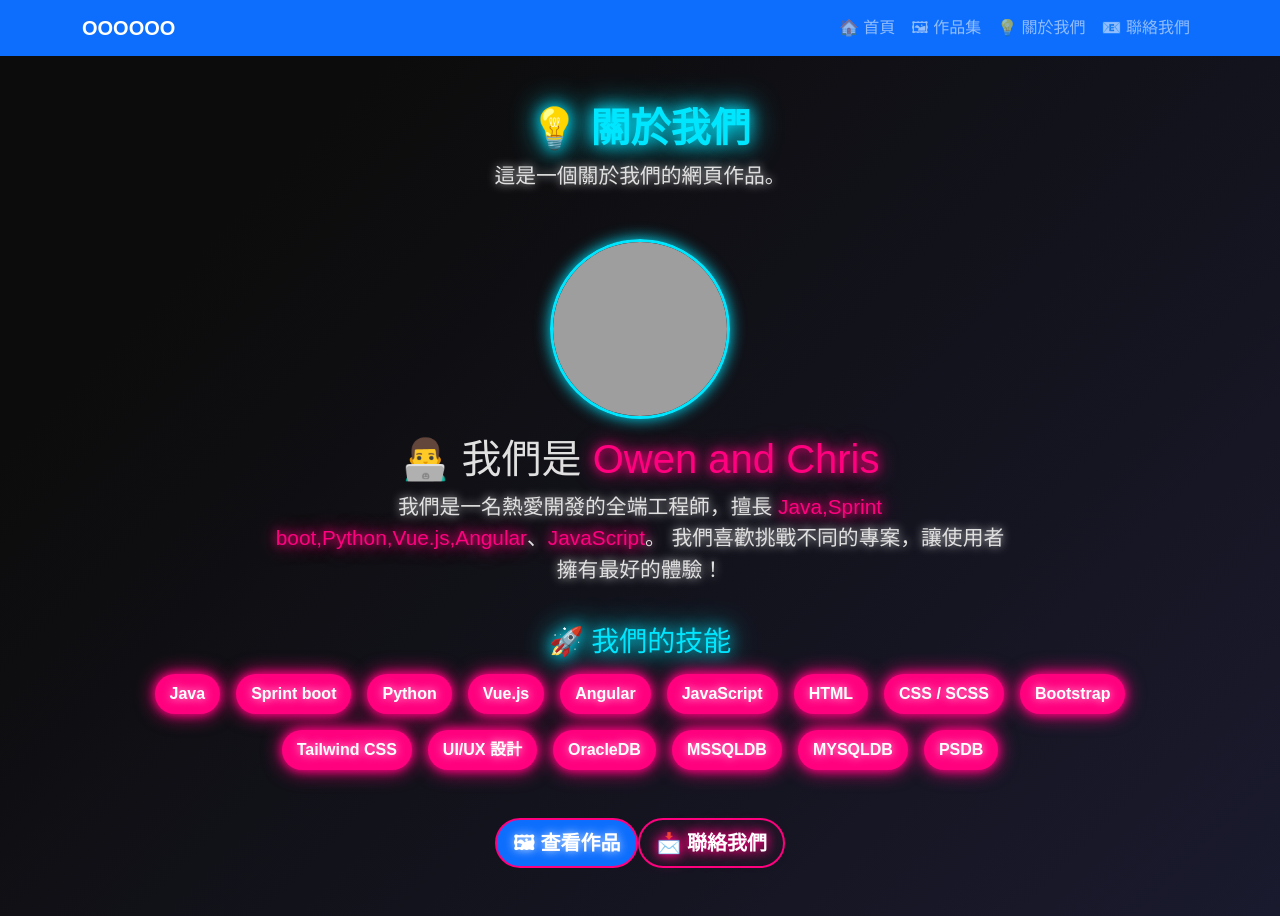
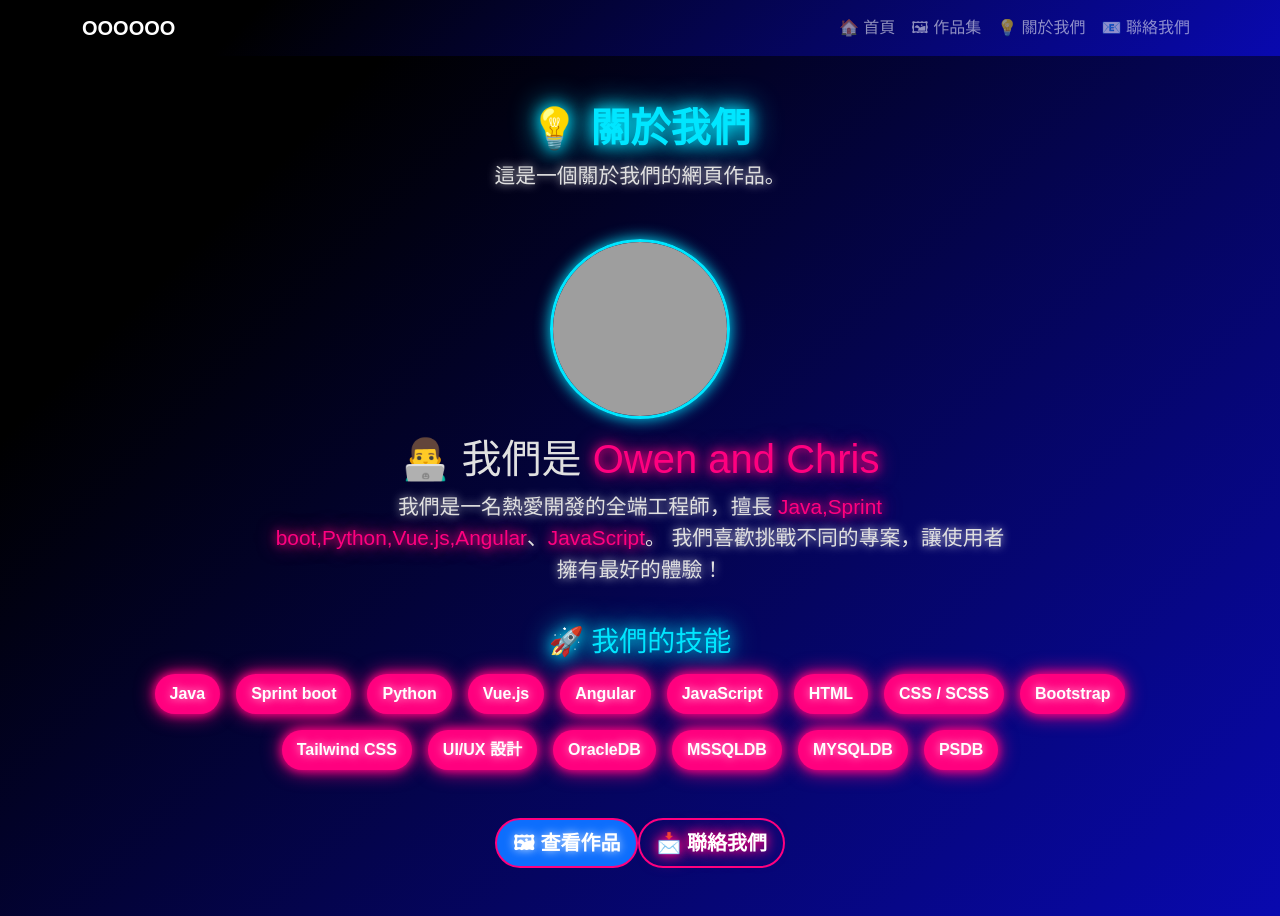
Before and after one commit to owen-0513/portfolio, a Vue app in the folder frontend/: page /about in a window 1280 px wide. Built offline with nearby package versions, Linux system fonts and the light colour scheme; grey boxes are pictures that could not be loaded.

Commit message:
Update css Navbar and body color

```diff
--- a/frontend/src/assets/style.css
+++ b/frontend/src/assets/style.css
@@ -1,10 +1,15 @@
 /* ✅ 霓虹背景 */
 body {
-    font-family: 'Orbitron', sans-serif;
-    background: linear-gradient(135deg, #0c0c0c 20%, #1a1a2e 100%);
+  font-family: "Orbitron", sans-serif;
+  background: linear-gradient(135deg, #000000 20%, #0909af 100%);
   color: #e0e0e0;
   margin: 0;
   padding: 0;
+}
+
+/* ✅ Navbar標題 */
+.navbar {
+  background: linear-gradient(135deg, #000000 20%, #0909af 100%) !important;
 }
 
 /* ✅ 霓虹標題 */
@@ -36,7 +41,7 @@ body {
 
 /* ✅ 讓按鈕 hover 更炫酷 */
 .btn-primary:hover {
-    background: #007bff;
+  background: #f52732;
   box-shadow: 0 0 15px #007bff, 0 0 30px #007bff;
 }
 .btn-warning:hover {
@@ -85,7 +90,8 @@ body {
 }
 
 /* ✅ 讓標題、描述文字變白色 + 光暈 */
-.card-body h5, .card-body p {
+.card-body h5,
+.card-body p {
   color: #ffffff !important;
   text-shadow: 0 0 10px rgba(255, 255, 255, 0.8);
 }
@@ -128,7 +134,9 @@ h2 {
 
 /* ✅ RWD：小螢幕時讓按鈕與選單佔滿 */
 @media screen and (max-width: 768px) {
-    .btn, .search-box, .neon-dropdown {
+  .btn,
+  .search-box,
+  .neon-dropdown {
     width: 100%;
   }
 }
@@ -170,7 +178,6 @@ h2 {
   font-size: 1.3rem;
   text-shadow: 0 0 10px rgba(255, 255, 255, 0.8);
 }
-
 
 /* ✅ 霓虹風格 Contact 頁面 */
 .contact-page {
```
Lines whose indentation alone changed are shown as unchanged.
